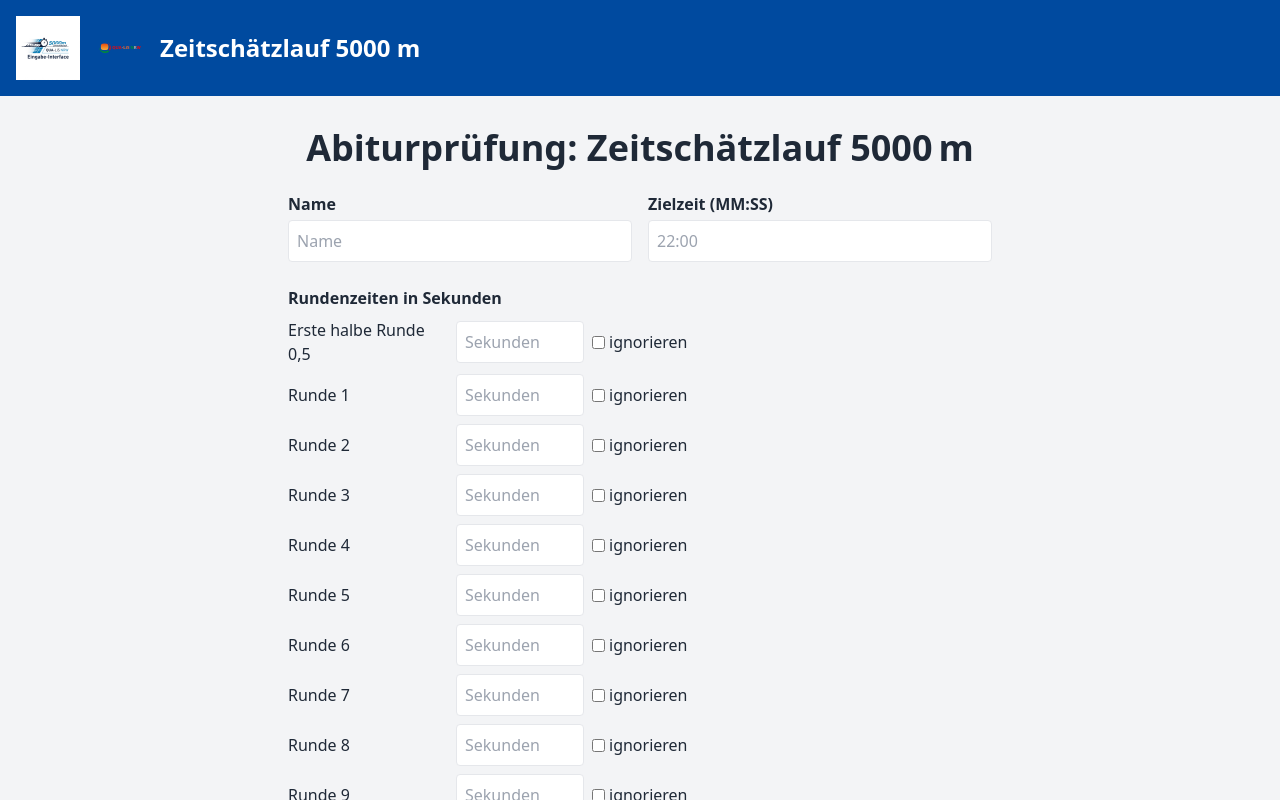
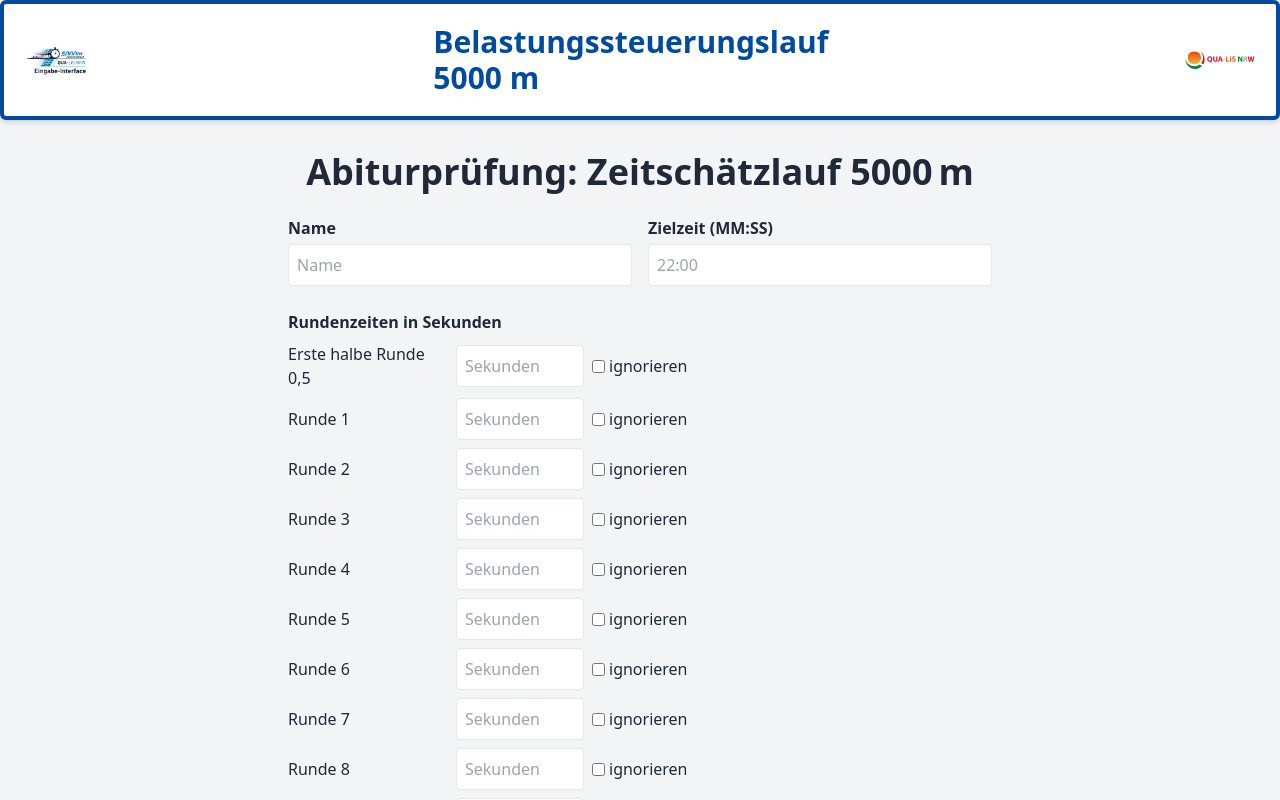
Before and after one commit to RadDWB/Abitur7_Ausdauer_final, a Next.js app: page / in a window 1280 px wide. Shown: the top 800 px of the page. Built offline with nearby package versions, Linux system fonts and the light colour scheme.

Commit message:
Update layout.tsx

```diff
--- a/app/layout.tsx
+++ b/app/layout.tsx
@@ -1,3 +1,4 @@
+// app/layout.tsx
 import '../styles/globals.css'
 import { ReactNode } from 'react'
 import Image from 'next/image'
@@ -6,25 +7,35 @@ export default function RootLayout({ children }: { children: ReactNode }) {
   return (
     <html lang="de">
       <body className="min-h-screen bg-gray-100">
-        <header className="bg-[#004A9F] text-white p-4 flex items-center gap-4">
-          {/* Dein Logo */}
-          <Image
-            src="/Zeit.png"      // liegt in public/Zeit.png
-            alt="Zeitschätzlauf Logo"
-            width={64}
-            height={64}
-          />
-          {/* Qualis-NRW-Logo */}
-          <Image
-            src="/qualis-logo.svg"  // lege qualis-logo.svg ebenfalls in public/
-            alt="Qualis NRW"
-            width={48}
-            height={48}
-          />
-          <h1 className="text-2xl font-bold">
-            Zeitschätzlauf 5000 m
-          </h1>
+        <header className="border-4 border-[#004A9F] p-4 flex items-center justify-between rounded-md bg-white shadow-md">
+          {/* Linkes Logo */}
+          <div className="flex-1 flex justify-start">
+            <Image
+              src="/Zeit.png"
+              alt="Eingabe-Interface Logo"
+              width={80}
+              height={80}
+            />
+          </div>
+
+          {/* Titel */}
+          <div className="flex-1 flex justify-center">
+            <h1 className="text-3xl font-extrabold text-[#004A9F]">
+              Belastungssteuerungslauf 5000 m
+            </h1>
+          </div>
+
+          {/* Rechtes Logo */}
+          <div className="flex-1 flex justify-end">
+            <Image
+              src="/qualis-logo.svg"
+              alt="Qualis NRW"
+              width={80}
+              height={80}
+            />
+          </div>
         </header>
+
         <main className="p-4 max-w-3xl mx-auto">
           {children}
         </main>
```
